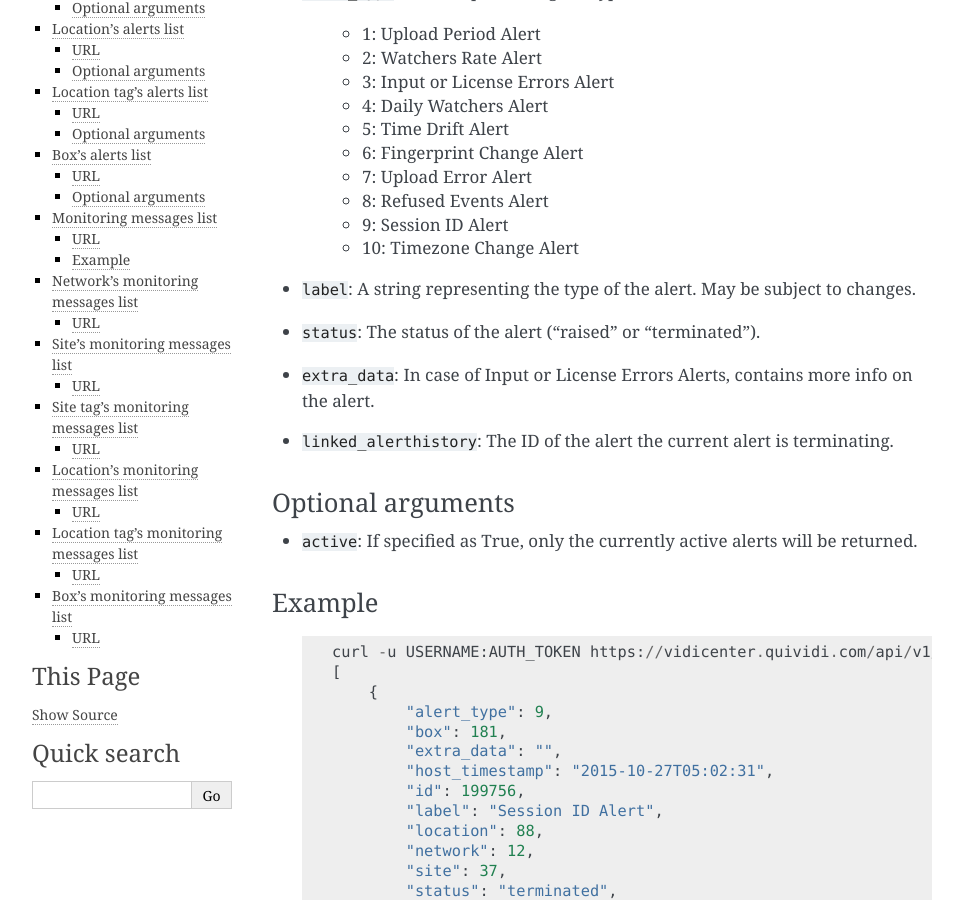
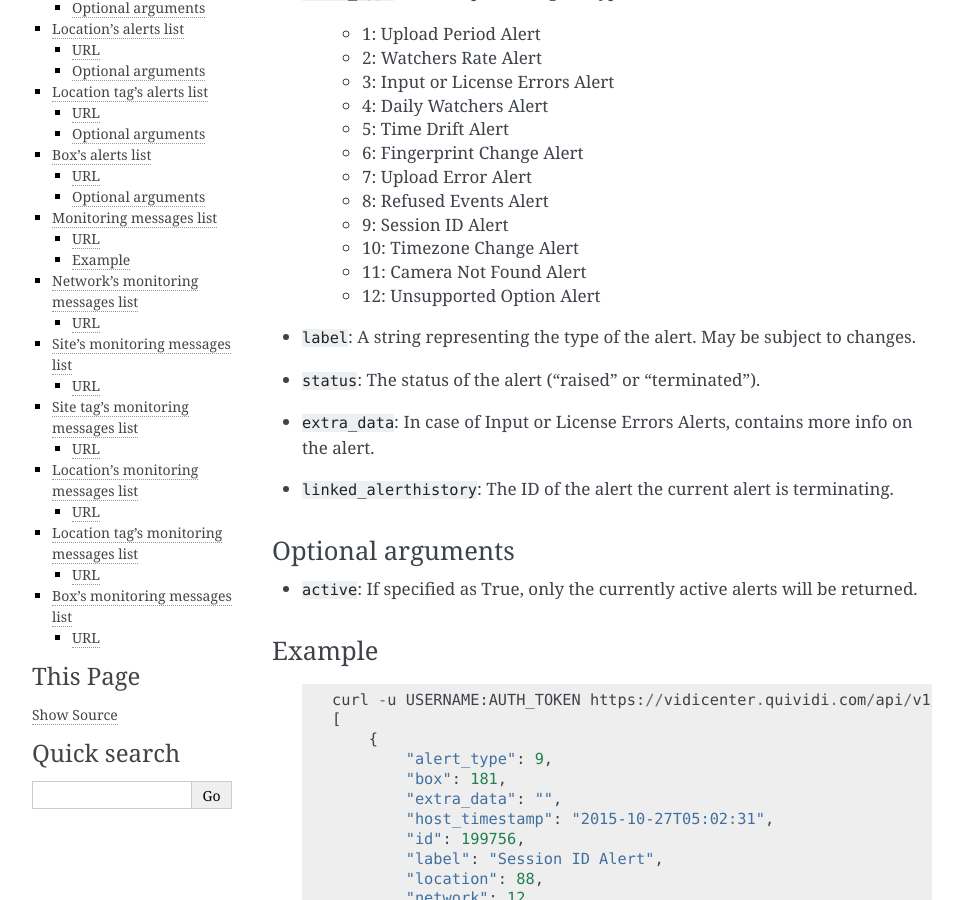
Before and after one commit to quividi/vidicenter-api-documentation, a Sphinx documentation site: the page built from docs/source/status.rst, in a window 1280 px wide and 900 px high, scrolled down 441 px. Shown: the whole window, without its empty margins (148-1111 px from the left). Built offline with Sphinx 7.4.7, drawn with Linux system fonts in a browser that asks for light colours.

Commit message:
Evol [#178001212] Add 2 missing alert types

```diff
--- a/docs/source/status.rst
+++ b/docs/source/status.rst
@@ -33,6 +33,8 @@ Notable data keys
     * 8: Refused Events Alert
     * 9: Session ID Alert
     * 10: Timezone Change Alert
+    * 11: Camera Not Found Alert
+    * 12: Unsupported Option Alert
 
 * ``label``: A string representing the type of the alert. May be subject to changes.
 * ``status``: The status of the alert ("raised" or "terminated").
```
